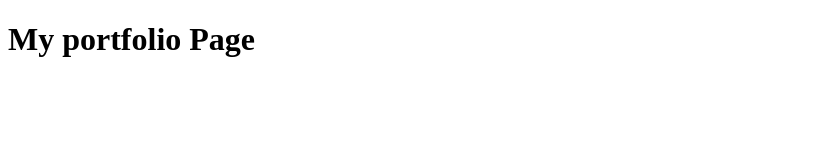
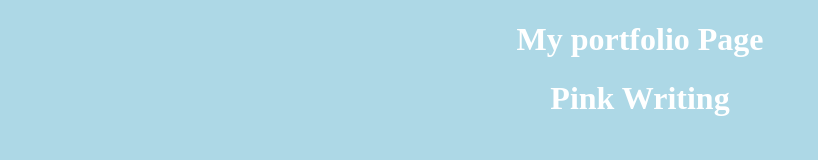
Before and after one commit to jezhorton/portfolio-page, a plain HTML site: page index.html in a window 1280 px wide. Shown: the whole page, without its empty margins (0-818 px from the left). Drawn offline with Linux system fonts and the light colour scheme.

Commit message:
Added Css

```diff
--- a/index.html
+++ b/index.html
@@ -1,12 +1,14 @@
 <!DOCTYPE html>
 <html lang="en" dir="ltr">
   <head>
+    <link rel="stylesheet" href="styles.css">
     <meta charset="utf-8">
     <title></title>
   </head>
   <body>
     <header>
       <h1>My portfolio Page</h1>
+      <h1 class="pink">Pink Writing</h1>
     </header>
 
   </body>
--- a/styles.css
+++ b/styles.css
@@ -0,0 +1,13 @@
+body {
+  background-color: lightblue;
+}
+
+h1 {
+  color: white;
+  text-align: center;
+}
+
+p {
+  font-family: verdana;
+  font-size: 20px;
+}
```
